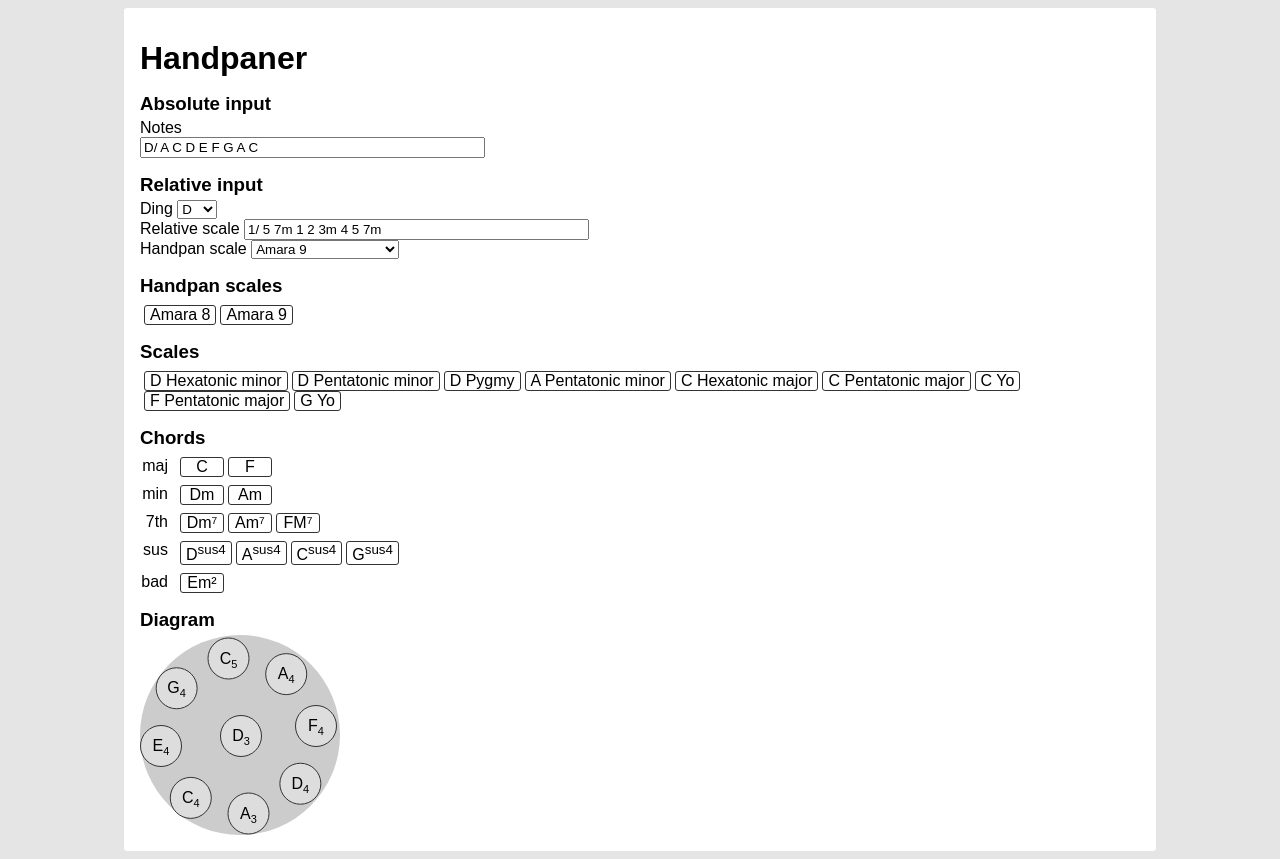
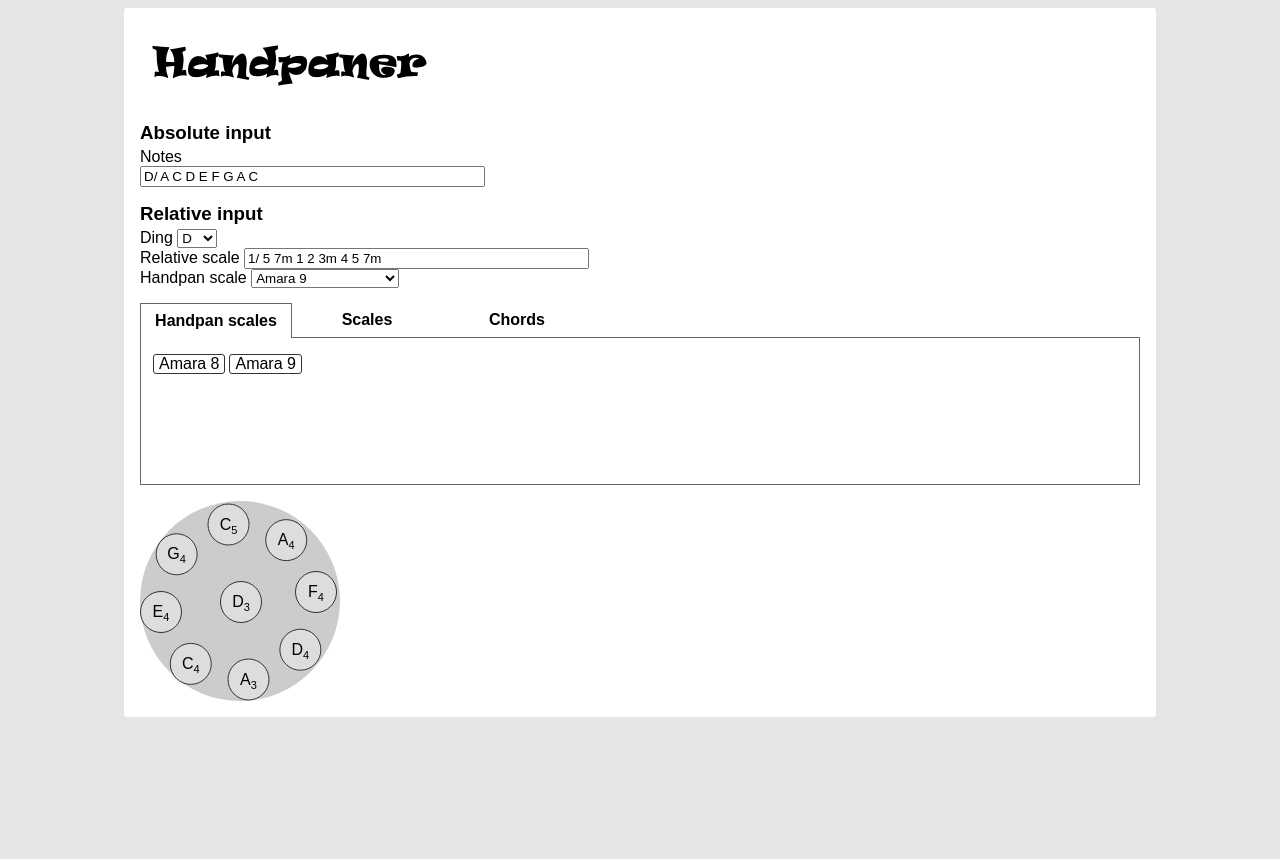
Before and after one commit to Robhub/handpaner, a Nuxt app: page / in a window 1280 px wide. After the commit the page ends 800 px from the top, so only its background shows below. Built offline with nearby package versions, Linux system fonts and the light colour scheme.

Commit message:
chg design

```diff
--- a/layouts/default.vue
+++ b/layouts/default.vue
@@ -15,12 +15,17 @@ h3 {
 }
 
 #app {
-    max-width: 1000px;
     margin: auto;
     background: white;
-    padding: 16px;
     border-radius: 3px;
+    padding: 8px;
     --deg: 90deg;
     --nbnotes: 6;
 }
+@media screen and (min-width: 500px) {
+    #app {
+        max-width: 1000px;
+        padding: 16px;
+    }
+}
 </style>
--- a/pages/index.vue
+++ b/pages/index.vue
@@ -1,6 +1,6 @@
 <template>
     <div id="app">
-        <h1>Handpaner</h1>
+        <img src="../static/handpaner.png">
         <div>
             <h3>Absolute input</h3>
             Notes
@@ -21,8 +21,15 @@
             </select>
         </div>
         <div v-if="displayedHandpan">
-            <div>
-                <h3>Handpan scales</h3>
+            <div class="zone">
+                <div class="tabs">
+                    <div class="tab" @click="displayMode = 'panScales'" v-bind:class="{ selected: displayMode === 'panScales' }">
+                        Handpan scales
+                    </div>
+                    <div class="tab" @click="displayMode = 'scales'" v-bind:class="{ selected: displayMode === 'scales' }">Scales</div>
+                    <div class="tab" @click="displayMode = 'chords'" v-bind:class="{ selected: displayMode === 'chords' }">Chords</div>
+                </div>
+                <div class="tab-content" v-if="displayMode === 'panScales'">
                     <div class="panscales">
                         <div
                             v-for="panScale in displayedHandpan.panScales"
@@ -37,12 +44,11 @@
                             v-html="panScale.name"
                         ></div>
                         <div v-if="!displayedHandpan.panScales.length">
-                        No handpan scale found.
+                            Nothing…
                         </div>
                     </div>
                 </div>
-            <div>
-                <h3>Scales</h3>
+                <div class="tab-content" v-if="displayMode === 'scales'">
                     <div class="scales">
                         <div
                             class="scale"
@@ -57,10 +63,12 @@
                         >
                             {{ scale.tonic }} {{ scale.name }}
                         </div>
+                        <div v-if="!displayedHandpan.scales.length">
+                            Nothing…
                         </div>
                     </div>
-            <div>
-                <h3>Chords</h3>
+                </div>
+                <div class="tab-content" v-if="displayMode === 'chords'">
                     <div v-for="chord in displayedHandpan.chords" class="chord-type" v-bind:key="chord.type">
                         <div class="chord-type-name">{{ chord.type }}</div>
                         <div
@@ -77,8 +85,8 @@
                         ></div>
                     </div>
                 </div>
-            <div>
-                <h3>Diagram</h3>
+            </div>
+            <div class="zone">
                 <HandpanDiagram
                     :handpan="displayedHandpan"
                     :selectedChord="selectedChord"
@@ -104,6 +112,7 @@ export default Vue.extend({
     },
     data() {
         return {
+            displayMode: 'panScales',
             displayedHandpanIndex: 0,
             handpans: <Handpan[]>[],
             inputAbsNotation: '',
@@ -224,7 +233,7 @@ export default Vue.extend({
 .scales {
     display: flex;
     flex-wrap: wrap;
-    margin-top: 8px;
+    margin-top: 4px;
 }
 
 .chord-type-name {
@@ -243,9 +252,44 @@ export default Vue.extend({
     text-align: center;
     margin-left: 4px;
 }
+.panscale, .scale {
+    margin-top: 4px;
+}
 .chord.highlight,
 .panscale.highlight,
 .scale.highlight {
     background: #00ffcc80 !important;
 }
+
+.tabs {
+    display: flex;
+    align-items: center;
+    margin-top: -1px;
+    position: relative;
+}
+.tab {
+    width: 150px;
+    padding: 8px 0;
+    font-weight: bold;
+    text-align: center;
+    cursor: pointer;
+    background: white;
+    border-bottom: 1px solid #666;
+    margin-bottom: -1px;
+}
+.tab.selected {
+    border: 1px solid #666;
+    border-bottom: none;
+}
+.tab:not(.selected):hover {
+    color: #0cc;
+}
+.tab-content {
+    border: 1px solid #666;
+    min-height: 130px;
+    padding: 8px;
+}
+.zone {
+    margin-top: 16px;
+}
 </style>
```
Also changed, not shown: 2 other files (tests, documents, lock files or other folders). Lines whose indentation alone changed are shown as unchanged.
